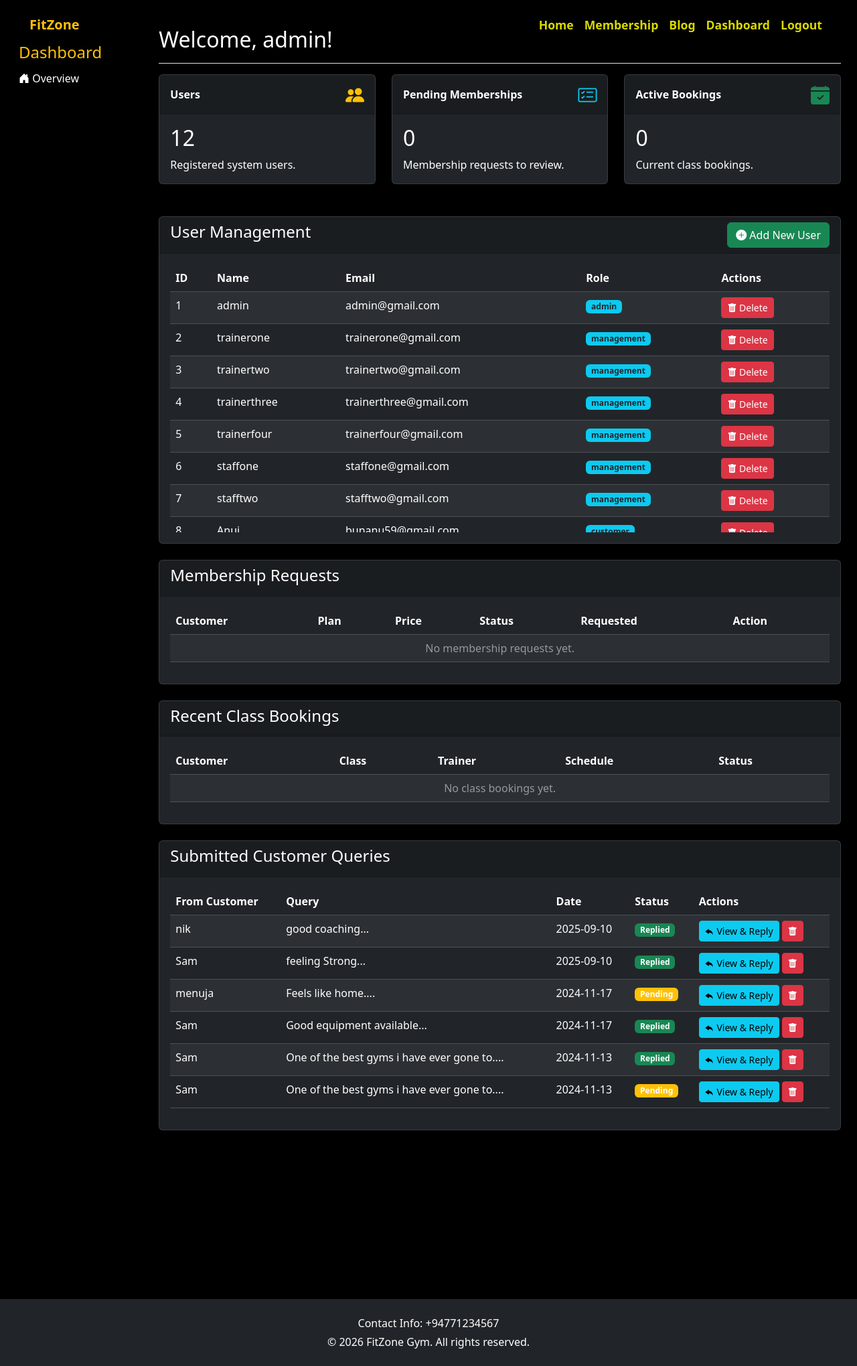
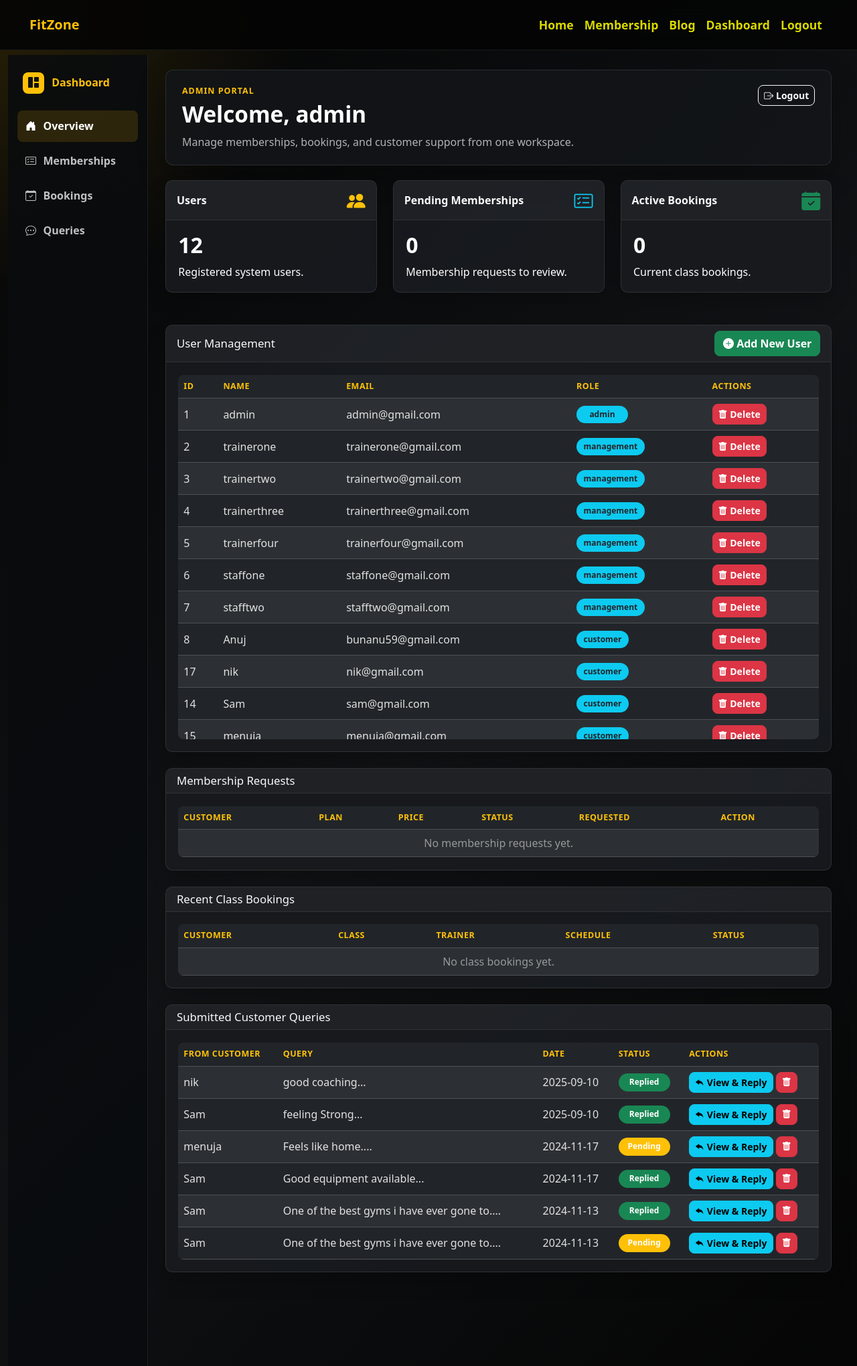
Before and after one commit to Leyan365/Fitzone, a PHP site: page /dashboard.php in a window 1280 px wide. Shown: the whole page at 67% size. Run offline with PHP 8.4, Linux system fonts and the light colour scheme; a user stored in the database is signed in; data comes from the database, SQL or seed files in the repository; data that the repository does not hold is empty.

Commit message:
Polish dashboard UI

```diff
--- a/dashboard.css
+++ b/dashboard.css
@@ -1,83 +1,245 @@
-body {
-    background-color: black;
-    color: white;
+.dashboard-page {
+    background:
+        radial-gradient(circle at top left, rgba(255, 193, 7, 0.14), transparent 28rem),
+        linear-gradient(135deg, #050505 0%, #101214 52%, #050505 100%);
 }
 
-.container {
-    padding: 20px;
+.dashboard-page .navbar {
+    background: rgba(5, 5, 5, 0.92) !important;
+    border-bottom: 1px solid rgba(255, 255, 255, 0.08);
+    backdrop-filter: blur(12px);
 }
 
-.table-container {
-    display: flex;
-    justify-content: center;
-    margin-top: 20px;
+.dashboard-shell {
+    padding-top: 82px;
+    background: transparent;
 }
 
-table {
-    color: white;
-    border-collapse: collapse;
-    width: 80%;
+.dashboard-sidebar {
+    min-height: calc(100vh - 82px);
+    padding: 1.25rem 0.875rem;
+    background: rgba(10, 12, 14, 0.88);
+    border-right: 1px solid rgba(255, 255, 255, 0.08);
 }
 
-th,
-td {
-    border: 1px solid #28a745;
-    padding: 10px;
-    text-align: center;
+.dashboard-sidebar .position-sticky {
+    top: 92px;
 }
 
-a {
-    color: red;
-    text-decoration: none;
+.sidebar-heading {
+    display: flex;
+    align-items: center;
+    gap: 0.7rem;
+    margin: 0 0 1.25rem;
+    padding: 0.35rem 0.5rem;
+    color: #ffc107;
+    font-size: 1rem;
+    font-weight: 700;
 }
 
-label,
-input,
-select,
-button {
-    color: white;
+.sidebar-mark {
+    display: inline-flex;
+    align-items: center;
+    justify-content: center;
+    width: 2rem;
+    height: 2rem;
+    border-radius: 0.5rem;
+    color: #111;
+    background: #ffc107;
 }
 
-input,
-select {
-    background-color: #363434;
-    border: 1px solid white;
-    padding: 5px;
+.dashboard-nav {
+    gap: 0.35rem;
 }
 
-button {
-    background-color: #28a745;
-    border: none;
-    padding: 8px 12px;
-    cursor: pointer;
+.dashboard-nav .nav-link {
+    display: flex;
+    align-items: center;
+    gap: 0.65rem;
+    min-height: 2.65rem;
+    padding: 0.7rem 0.75rem;
+    border-radius: 0.5rem;
+    color: rgba(255, 255, 255, 0.74);
+    font-weight: 600;
 }
 
-button:hover {
-    background-color: #218838;
+.dashboard-nav .nav-link:hover,
+.dashboard-nav .nav-link.active {
+    color: #fff;
+    background: rgba(255, 193, 7, 0.14);
 }
 
-/* New styles for the query form */
-form label {
-    font-size: 1.4em; /* Increases font size of "Your Query:" */
+.dashboard-content {
+    padding: 1.4rem 1.6rem 2.5rem;
 }
 
-textarea {
-    width: 50%; /* Sets the textarea width to 50% of the screen */
-    padding: 10px;
-    background-color: #363434;
-    color: white;
-    border: 1px solid white;
-    font-size: 1.5em;
-    border-radius: 5px;
+.dashboard-hero {
+    display: flex;
+    align-items: flex-start;
+    justify-content: space-between;
+    gap: 1rem;
+    margin-bottom: 1.4rem;
+    padding: 1.35rem 1.5rem;
+    border: 1px solid rgba(255, 255, 255, 0.1);
+    border-radius: 0.75rem;
+    background: rgba(19, 22, 25, 0.86);
+    box-shadow: 0 1rem 2.5rem rgba(0, 0, 0, 0.28);
 }
 
-button[name="submit_query"] {
-    font-size: 1.1em; /* Increases font size of "Submit Query" button */
-    padding: 10px 15px; /* Adds some padding for better appearance */
-    border-radius: 5px;
+.dashboard-hero h1 {
+    margin: 0;
+    color: #fff;
+    font-size: clamp(1.55rem, 2.6vw, 2.35rem);
+    font-weight: 800;
+    letter-spacing: 0;
 }
 
-h2,
-h3 {
-    color: #f2f2f2;
+.dashboard-eyebrow {
+    margin: 0 0 0.35rem;
+    color: #ffc107;
+    font-size: 0.78rem;
+    font-weight: 800;
+    letter-spacing: 0.08em;
+    text-transform: uppercase;
 }
+
+.dashboard-subtitle {
+    margin: 0.55rem 0 0;
+    max-width: 48rem;
+    color: rgba(255, 255, 255, 0.68);
+}
+
+.dashboard-card {
+    overflow: hidden;
+    border: 1px solid rgba(255, 255, 255, 0.1);
+    border-radius: 0.65rem;
+    background: rgba(24, 27, 31, 0.92);
+    box-shadow: 0 0.8rem 1.8rem rgba(0, 0, 0, 0.2);
+}
+
+.dashboard-card-header,
+.dashboard-card .card-header {
+    border-bottom: 1px solid rgba(255, 255, 255, 0.08);
+    background: rgba(255, 255, 255, 0.035);
+    color: #f8f9fa;
+    font-weight: 800;
+}
+
+.dashboard-card .card-header h4 {
+    margin: 0;
+    font-size: 1.05rem;
+}
+
+.dashboard-card .card-body {
+    padding: 1.15rem;
+}
+
+.dashboard-card .card-title {
+    font-weight: 800;
+}
+
+.dashboard-plan-card {
+    padding: 1rem;
+    border: 1px solid rgba(255, 255, 255, 0.1);
+    border-radius: 0.65rem;
+    background: rgba(255, 255, 255, 0.035);
+}
+
+.dashboard-page .table-responsive {
+    max-height: 34rem;
+    border-radius: 0.5rem;
+}
+
+.dashboard-page .table {
+    margin-bottom: 0;
+    vertical-align: middle;
+}
+
+.dashboard-page .table th {
+    color: #ffc107;
+    font-size: 0.78rem;
+    letter-spacing: 0.04em;
+    text-transform: uppercase;
+    white-space: nowrap;
+}
+
+.dashboard-page .table td {
+    color: rgba(255, 255, 255, 0.86);
+}
+
+.dashboard-page .form-control,
+.dashboard-page .form-select {
+    min-height: 2.55rem;
+    border: 1px solid rgba(255, 255, 255, 0.16);
+    border-radius: 0.5rem;
+    background-color: rgba(5, 5, 5, 0.58);
+    color: #fff;
+}
+
+.dashboard-page .form-control:focus,
+.dashboard-page .form-select:focus {
+    border-color: #ffc107;
+    box-shadow: 0 0 0 0.18rem rgba(255, 193, 7, 0.18);
+}
+
+.dashboard-page textarea.form-control {
+    min-height: 8rem;
+}
+
+.dashboard-page .btn {
+    border-radius: 0.5rem;
+    font-weight: 700;
+}
+
+.dashboard-page .badge {
+    min-width: 4.8rem;
+    padding: 0.45rem 0.65rem;
+    border-radius: 999px;
+}
+
+.dashboard-page .accordion-item,
+.dashboard-page .accordion-button {
+    border-color: rgba(255, 255, 255, 0.08);
+}
+
+.dashboard-page .accordion-button:focus {
+    box-shadow: none;
+}
+
+.dashboard-page .modal-content {
+    border: 1px solid rgba(255, 255, 255, 0.12);
+    border-radius: 0.75rem;
+    background: #16191d;
+}
+
+@media (max-width: 767.98px) {
+    .dashboard-shell {
+        padding-top: 76px;
+    }
+
+    .dashboard-sidebar {
+        min-height: auto;
+        padding: 0.85rem 1rem;
+        border-right: 0;
+        border-bottom: 1px solid rgba(255, 255, 255, 0.08);
+    }
+
+    .dashboard-nav {
+        flex-direction: row !important;
+        overflow-x: auto;
+        padding-bottom: 0.35rem;
+    }
+
+    .dashboard-nav .nav-link {
+        white-space: nowrap;
+    }
+
+    .dashboard-content {
+        padding: 1rem;
+    }
+
+    .dashboard-hero {
+        flex-direction: column;
+        padding: 1.1rem;
+    }
+}
--- a/dashboard.php
+++ b/dashboard.php
@@ -24,45 +24,47 @@ ensure_fitness_feature_tables($conn);
     <meta name="viewport" content="width=device-width, initial-scale=1.0">
     <title>Dashboard - FitZone</title>
     <?php include('includes/head_assets.php'); ?>
-    <style>
-
-        .dashboard-card {
-            background-color: #212529;
-            border: 1px solid rgba(255, 255, 255, 0.1);
-        }
-        .dashboard-card-header {
-            background-color: rgba(0, 0, 0, 0.2);
-            font-weight: bold;
-        }
-        .table-responsive {
-            max-height: 400px;
-        }
-    </style>
+    <link rel="stylesheet" href="dashboard.css">
 </head>
-<body class="d-flex flex-column min-vh-100">
+<body class="dashboard-page d-flex flex-column min-vh-100">
     <?php include('includes/header.php'); ?>
 
-    <main class="flex-grow-1">
-        <div class="container-fluid py-4">
-            <div class="row">
-          <nav class="col-md-3 col-lg-2 d-md-block sidebar collapse" style="background-color: #000;">
-                    <div class="position-sticky pt-3">
-                        <h4 class="sidebar-heading d-flex justify-content-between align-items-center px-3 mt-4 mb-1 text-warning">
+    <main class="dashboard-shell flex-grow-1">
+        <div class="container-fluid">
+            <div class="row g-0">
+                <nav class="dashboard-sidebar col-lg-2 col-md-3">
+                    <div class="position-sticky">
+                        <h4 class="sidebar-heading">
+                            <span class="sidebar-mark"><i class="bi bi-grid-1x2-fill"></i></span>
                             <span>Dashboard</span>
                         </h4>
-                        <ul class="nav flex-column">
+                        <ul class="nav flex-column dashboard-nav">
                             <li class="nav-item">
-                                <a class="nav-link text-white" href="#">
+                                <a class="nav-link active" href="dashboard.php">
                                     <i class="bi bi-house-door-fill"></i> Overview
                                 </a>
                             </li>
-                            </ul>
+                            <?php if ($user_role === 'customer'): ?>
+                                <li class="nav-item"><a class="nav-link" href="#membership"><i class="bi bi-card-checklist"></i> Membership</a></li>
+                                <li class="nav-item"><a class="nav-link" href="#classes"><i class="bi bi-calendar-check"></i> Classes</a></li>
+                                <li class="nav-item"><a class="nav-link" href="#queries"><i class="bi bi-chat-dots"></i> Queries</a></li>
+                            <?php else: ?>
+                                <li class="nav-item"><a class="nav-link" href="#memberships"><i class="bi bi-card-checklist"></i> Memberships</a></li>
+                                <li class="nav-item"><a class="nav-link" href="#bookings"><i class="bi bi-calendar-check"></i> Bookings</a></li>
+                                <li class="nav-item"><a class="nav-link" href="#queries"><i class="bi bi-chat-dots"></i> Queries</a></li>
+                            <?php endif; ?>
+                        </ul>
                     </div>
                 </nav>
 
-                <div class="col-md-9 ms-sm-auto col-lg-10 px-md-4">
-                    <div class="d-flex justify-content-between flex-wrap flex-md-nowrap align-items-center pt-3 pb-2 mb-3 border-bottom">
-                        <h1 class="h2 text-white">Welcome, <?php echo e($user_name); ?>!</h1>
+                <div class="dashboard-content col-lg-10 col-md-9">
+                    <div class="dashboard-hero">
+                        <div>
+                            <p class="dashboard-eyebrow"><?php echo e(ucfirst($user_role)); ?> Portal</p>
+                            <h1>Welcome, <?php echo e($user_name); ?></h1>
+                            <p class="dashboard-subtitle">Manage memberships, bookings, and customer support from one workspace.</p>
+                        </div>
+                        <a href="logout.php" class="btn btn-outline-light btn-sm"><i class="bi bi-box-arrow-right"></i> Logout</a>
                     </div>
 
                     <?php
--- a/includes/query_management_view.php
+++ b/includes/query_management_view.php
@@ -1,4 +1,4 @@
-<div class="card text-white dashboard-card mt-4">
+<div class="card text-white dashboard-card mt-4" id="queries">
     <div class="card-header dashboard-card-header"><h4>Submitted Customer Queries</h4></div>
     <div class="card-body">
         <div class="table-responsive">
--- a/includes/staff_membership_bookings.php
+++ b/includes/staff_membership_bookings.php
@@ -52,7 +52,7 @@ $stmt->close();
 
 <?php if ($staff_feature_message) echo $staff_feature_message; ?>
 
-<div class="card text-white dashboard-card mt-4">
+<div class="card text-white dashboard-card mt-4" id="memberships">
     <div class="card-header dashboard-card-header"><h4>Membership Requests</h4></div>
     <div class="card-body">
         <div class="table-responsive">
@@ -101,7 +101,7 @@ $stmt->close();
     </div>
 </div>
 
-<div class="card text-white dashboard-card mt-4">
+<div class="card text-white dashboard-card mt-4" id="bookings">
     <div class="card-header dashboard-card-header"><h4>Recent Class Bookings</h4></div>
     <div class="card-body">
         <div class="table-responsive">
```
Also changed, not shown: dashboards/customer.php (+4 -4 lines).
